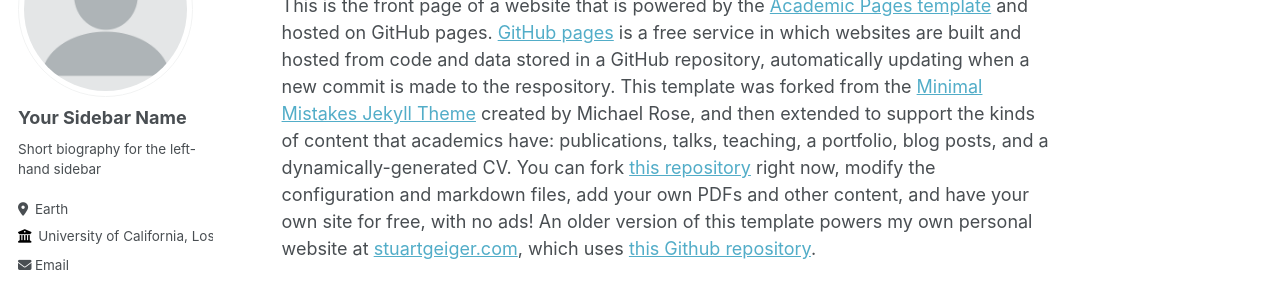
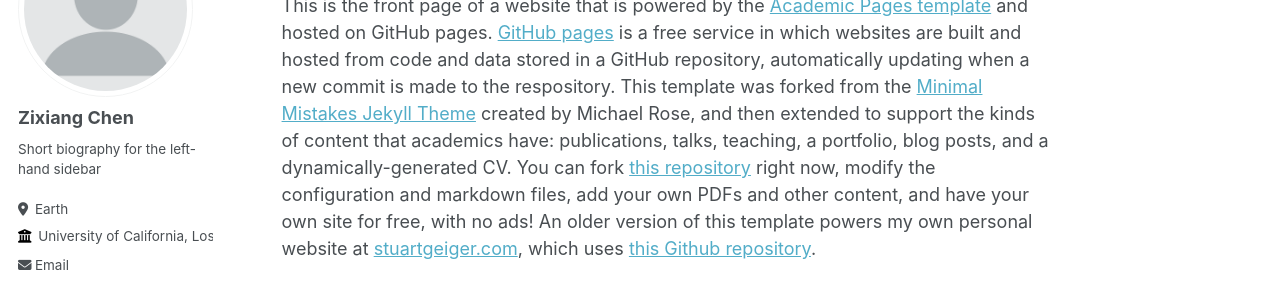
Before and after one commit to czx6858/czx6858.github.io, a Jekyll site: the page built from _pages/about.md, in a window 1280 px wide. Shown: the part 184-471 px from the top of the page. Built offline with Jekyll 4.4.1, drawn with Linux system fonts in a browser that asks for light colours; some web fonts are replaced.

Commit message:
Update _config.yml

```diff
--- a/_config.yml
+++ b/_config.yml
@@ -22,7 +22,7 @@ repository               : "academicpages/academicpages.github.io"
 author:
   # Biographic information
   avatar           : "profile.png"
-  name             : "Your Sidebar Name"
+  name             : "Zixiang Chen"
   pronouns         : # example: "she/her"
   bio              : "Short biography for the left-hand sidebar"
   location         : "Earth"
```
